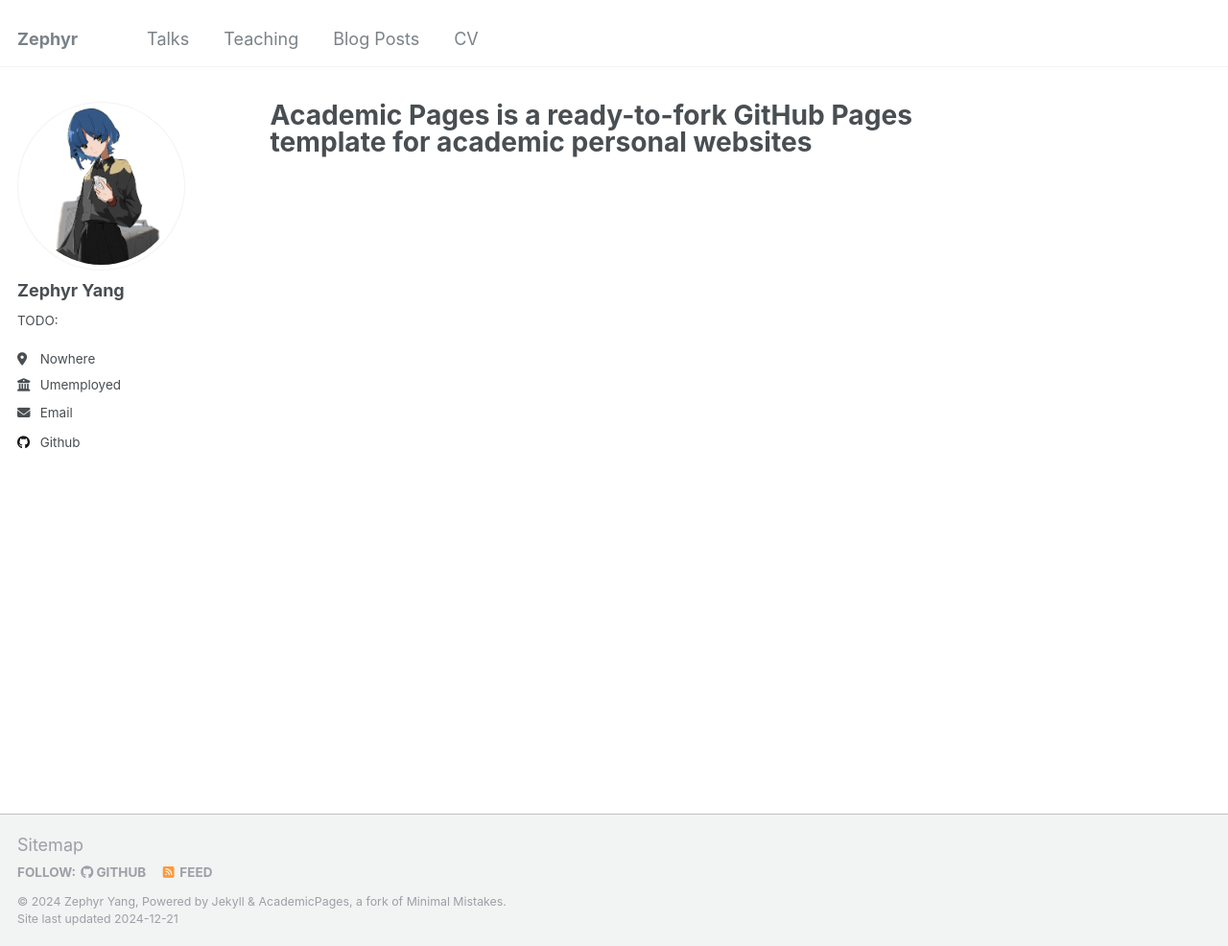
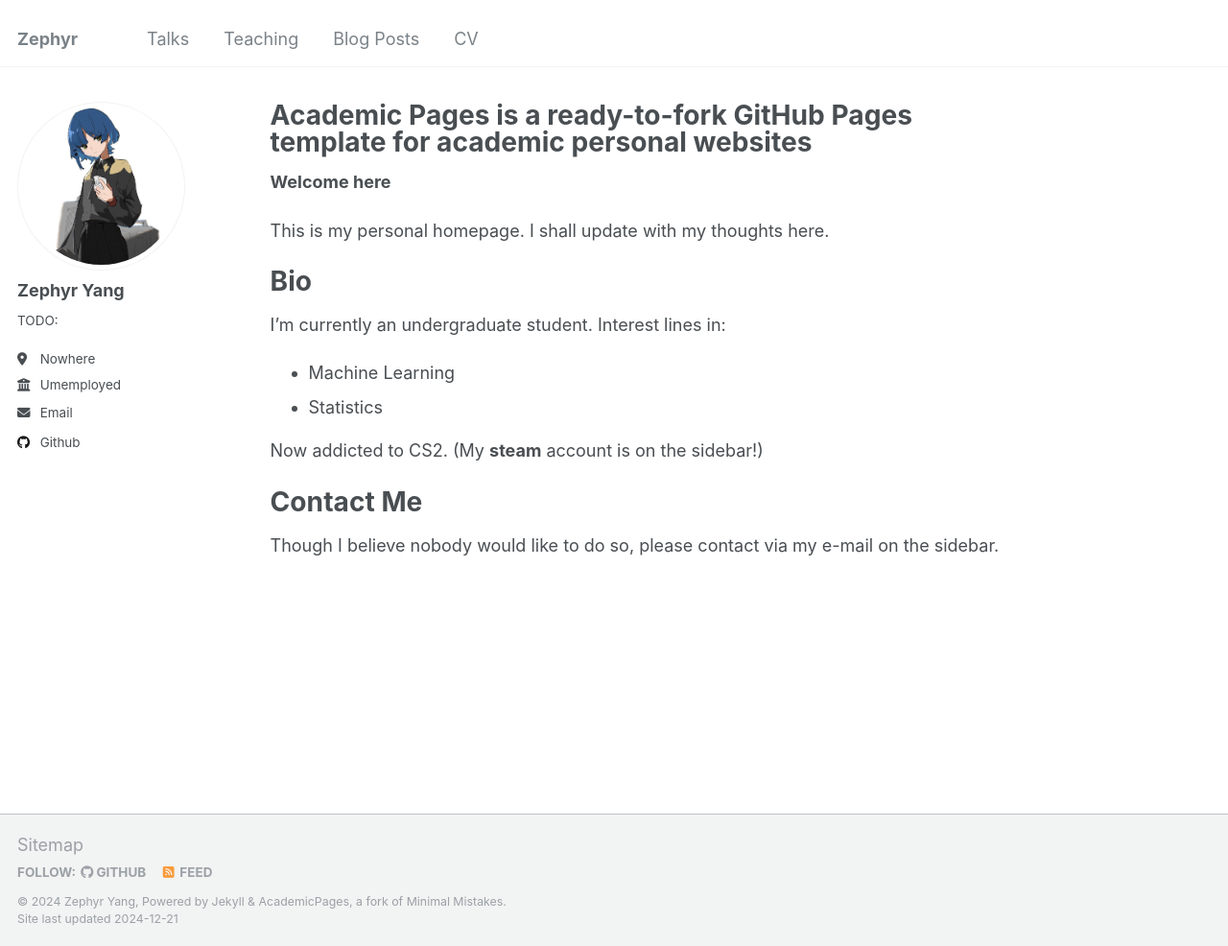
Before and after one commit to isxiaohe/isxiaohe.github.io, a Jekyll site: the page built from _pages/about.md, in a window 1280 px wide and 986 px high. Shown: the whole window at 96% size. Built offline with Jekyll 4.4.1, drawn with Linux system fonts in a browser that asks for light colours.

Commit message:
update about page

```diff
--- a/_pages/about.md
+++ b/_pages/about.md
@@ -6,3 +6,22 @@
   - /about/
   - /about.html
 ---
+
+**Welcome here**
+
+This is my personal homepage. I shall update with my thoughts here.
+
+Bio
+====
+
+I'm currently an undergraduate student. Interest lines in:
+
+- Machine Learning
+- Statistics
+
+Now addicted to CS2. (My **steam** account is on the sidebar!)
+
+Contact Me
+====
+
+Though I believe nobody would like to do so, please contact via my e-mail on the sidebar.
```
